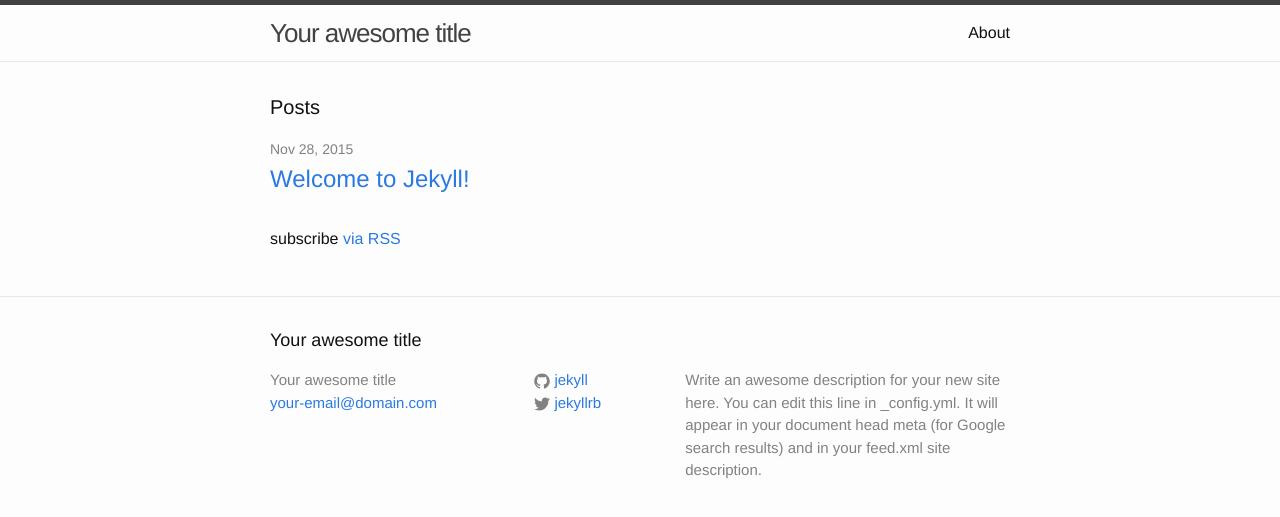
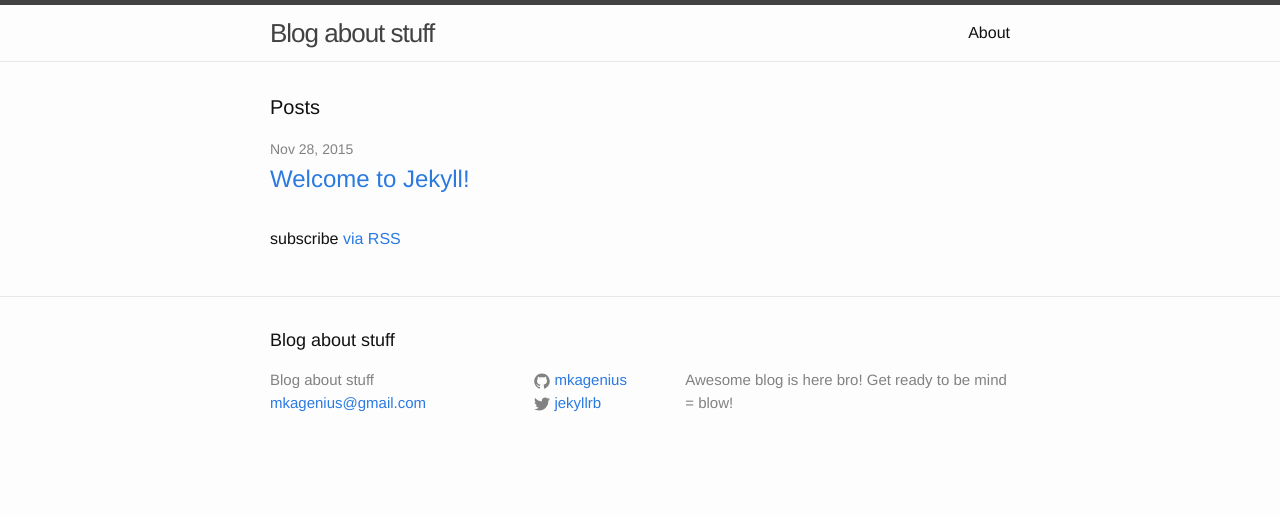
Before and after one commit to mkagenius/blog, a Jekyll site: the page built from index.html, in a window 1280 px wide. Shown: the top 517 px of the page. Built offline with Jekyll 4.4.1, drawn with Linux system fonts in a browser that asks for light colours.

Commit message:
Update _config.yml
my details, i don't know what i am doing. huehuehue

```diff
--- a/_config.yml
+++ b/_config.yml
@@ -1,14 +1,12 @@
 # Site settings
-title: Your awesome title
-email: your-email@domain.com
+title: Blog about stuff
+email: mkagenius@gmail.com
 description: > # this means to ignore newlines until "baseurl:"
-  Write an awesome description for your new site here. You can edit this
-  line in _config.yml. It will appear in your document head meta (for
-  Google search results) and in your feed.xml site description.
-baseurl: "" # the subpath of your site, e.g. /blog/
-url: "http://yourdomain.com" # the base hostname & protocol for your site
+  Awesome blog is here bro! Get ready to be mind = blow!
+baseurl: "/blog/" # the subpath of your site, e.g. /blog/
+url: "http://mkagenius.github.io" # the base hostname & protocol for your site
 twitter_username: jekyllrb
-github_username:  jekyll
+github_username:  mkagenius
 
 # Build settings
 markdown: kramdown
```
